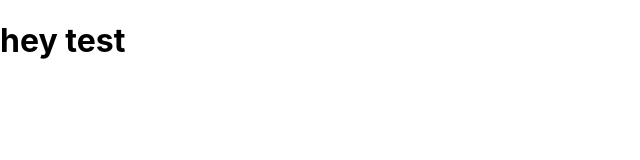
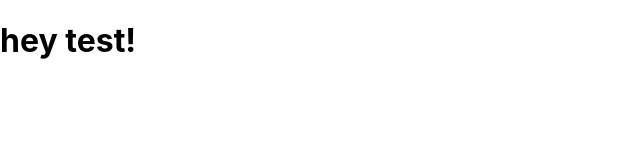
Before and after one commit to matanfadida/CoffeeShop, a Next.js app: page / in a window 1280 px wide. Shown: the top 160 px of the page, without its empty margins (0-640 px from the left). Built offline with nearby package versions, Linux system fonts and the light colour scheme.

Commit message:
start commit

```diff
--- a/pages/index.js
+++ b/pages/index.js
@@ -1,7 +1,7 @@
 export default function Home() {
   return (
     <div>
-      <h1>hey test</h1>
+      <h1>hey test!</h1>
     </div>
   )
 }
```
